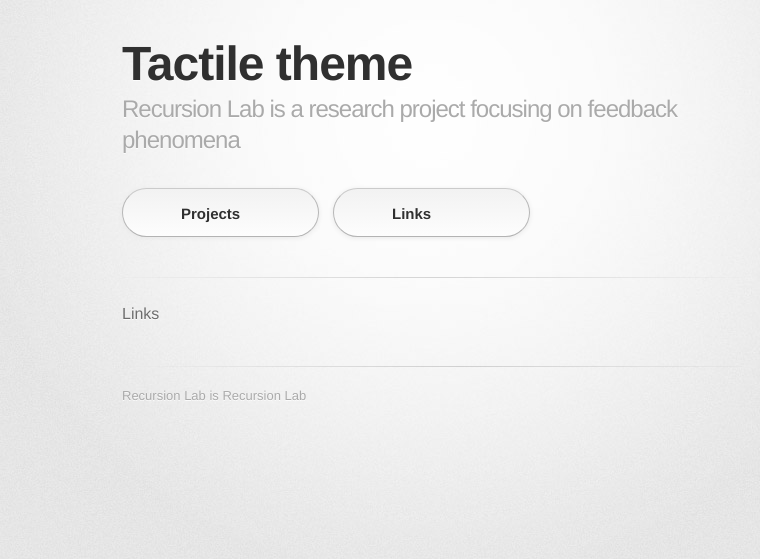
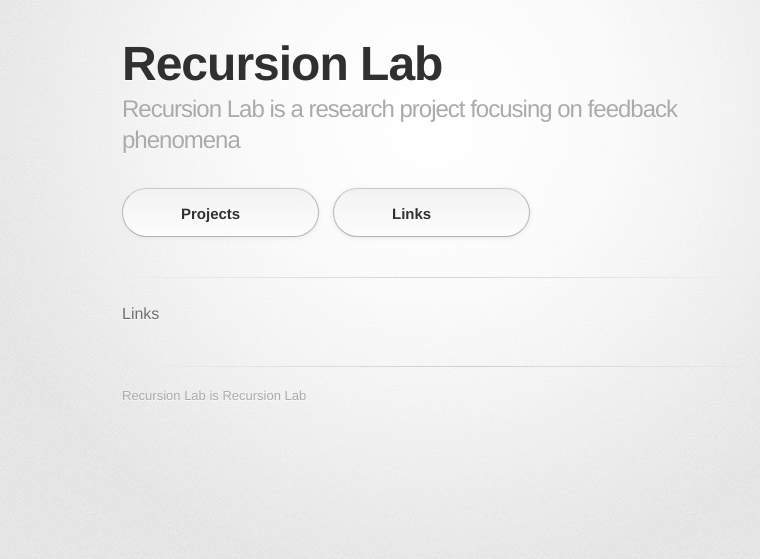
Before and after one commit to gnozo/recursionlab, a Jekyll site: the page built from links.md, in a window 1280 px wide. Shown: the top 559 px of the page, without its empty margins (208-968 px from the left). Built offline with Jekyll 4.4.1, drawn with Linux system fonts in a browser that asks for light colours; some web fonts are replaced.

Commit message:
Update _config.yml

```diff
--- a/_config.yml
+++ b/_config.yml
@@ -1,5 +1,5 @@
-title: Tactile theme
-description: Tactile is a theme for GitHub Pages.
+title: Recursion Lab
+description: Recursion Lab is a project dedicated to the study of self-similarity and feedback-related phenomena
 show_downloads: true
 google_analytics:
 theme: jekyll-theme-tactile
```
